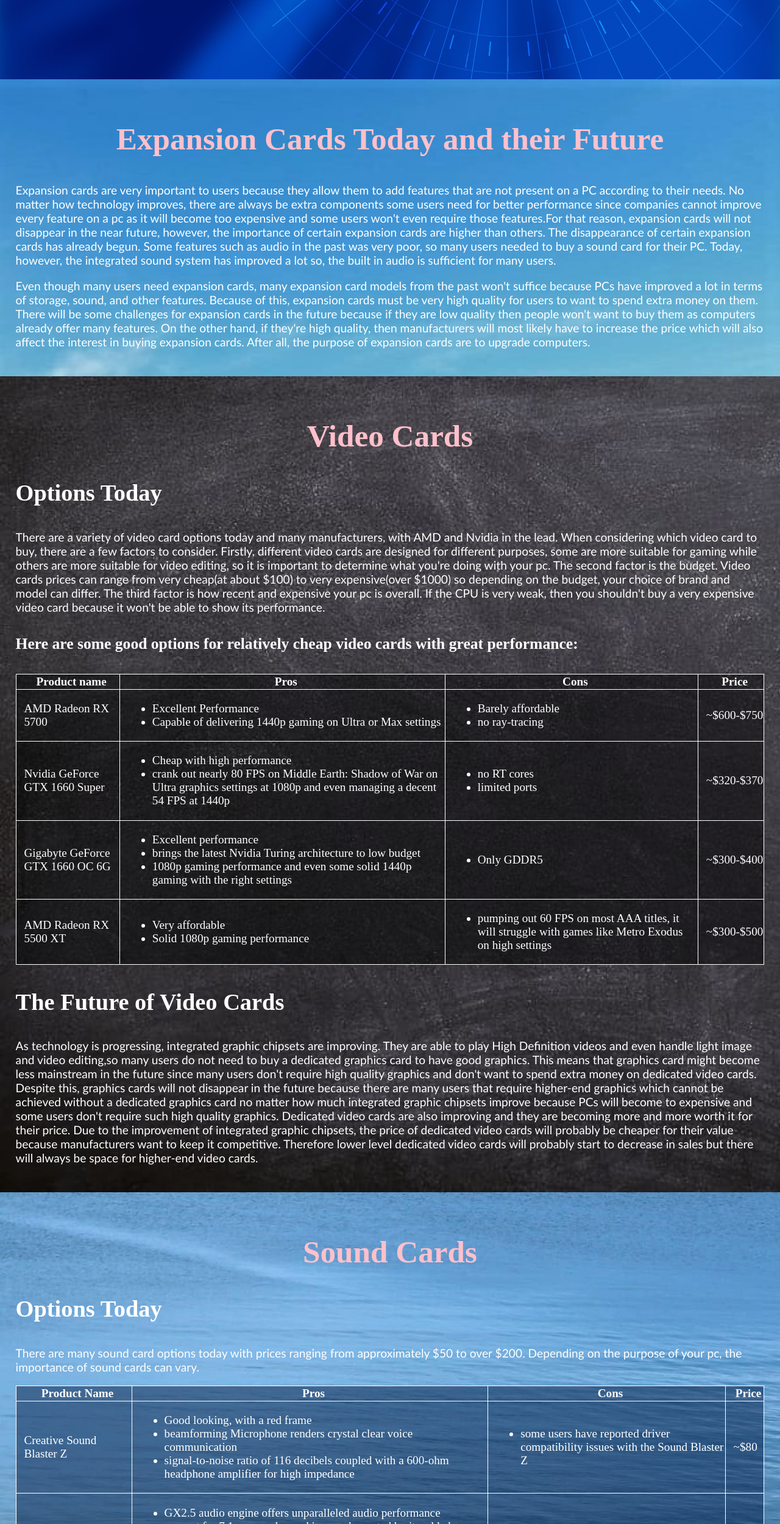
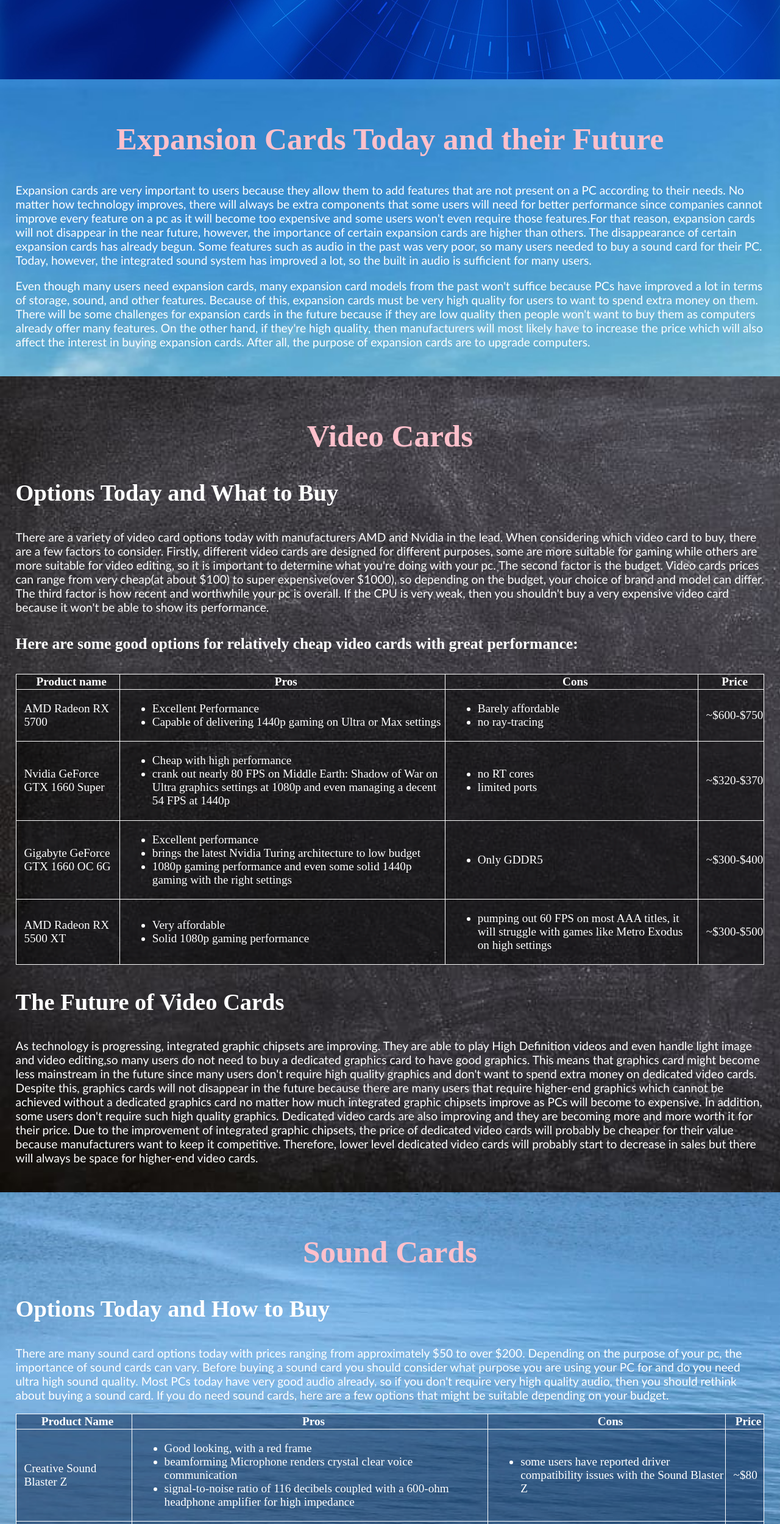
Before and after one commit to wuyiyi1/home, a plain HTML site: page todayandfuture.html in a window 1280 px wide. Shown: the part 721-3220 px from the top of the page at 61% size. Drawn offline with Linux system fonts and the light colour scheme.

Commit message:
Add files via upload

```diff
--- a/todayandfuture.html
+++ b/todayandfuture.html
@@ -29,11 +29,11 @@
 		<div id="page2">
 			<h2><a id="expansioncards">Expansion Cards Today and their Future</a></h2>
 			<p>Expansion cards are very important to users because they allow them to add features that are not present on a PC according
-			to their needs. No matter how technology improves, there are always be extra components some users need for better performance
+			to their needs. No matter how technology improves, there will always be extra components that some users will need for better performance
 			since companies cannot improve every feature on a pc as it will become too expensive and some users won't even require
 			those features.For that reason, expansion cards will not disappear in the near future, however, the importance of certain expansion cards are higher than
 			others. The disappearance of certain expansion cards has already begun. Some features such as audio in the past was very poor, so many users
-			needed to buy a sound card for their PC. Today, however, the integrated sound system has improved a lot so, the built in audio is sufficient for many users.</p>
+			needed to buy a sound card for their PC. Today, however, the integrated sound system has improved a lot, so the built in audio is sufficient for many users.</p>
 			<p>Even though many users need expansion cards, many expansion card models from the past won't suffice because PCs have improved a lot in
 			terms of storage, sound, and other features. Because of this, expansion cards must be very high quality for users to want to spend extra money on them.
 			There will be some challenges for expansion cards in the future because if they are low quality then people won't want to buy them as
@@ -42,13 +42,15 @@
 		</div>
 		<!--section for the third section about video cards-->
 		<div id="page3">
+			<!--header for subject of video cards-->
 			<h2><a id="videocards">Video Cards</a></h2>
-			<h3>Options Today</h3>
-			<p>There are a variety of video card options today and many manufacturers, with AMD and Nvidia in the lead. When considering which video card to buy,
+			<!--header for options today for buying and what to choose-->
+			<h3>Options Today and What to Buy</h3>
+			<p>There are a variety of video card options today with manufacturers AMD and Nvidia in the lead. When considering which video card to buy,
 			there are a few factors to consider. Firstly, different video cards are designed for different purposes, some are more suitable for gaming while others
 			are more suitable for video editing, so it is important to determine what you're doing with your pc. The second factor is the budget. Video cards prices
-			can range from very cheap(at about $100) to very expensive(over $1000) so depending on the budget, your choice of brand and model can differ. The third factor
-			is how recent and expensive your pc is overall. If the CPU is very weak, then you shouldn't buy a very expensive video card because it won't be able to
+			can range from very cheap(at about $100) to super expensive(over $1000), so depending on the budget, your choice of brand and model can differ. The third factor
+			is how recent and worthwhile your pc is overall. If the CPU is very weak, then you shouldn't buy a very expensive video card because it won't be able to
 			show its performance.</p>
 			<h4>Here are some good options for relatively cheap video cards with great performance:</h4>
 			<!--table regarding different options for video cards and their features-->
@@ -130,18 +132,20 @@
 			image and video editing,so many users do not need to buy a dedicated graphics card to have good graphics. This means that graphics card might
 			become less mainstream in the future since many users don't require high quality graphics and don't want to spend extra money on dedicated video cards.
 			Despite this, graphics cards will not disappear in the future because there are many users that require higher-end graphics which cannot be achieved
-			without a dedicated graphics card no matter how much integrated graphic chipsets improve because PCs will become to expensive and some users don't require
+			without a dedicated graphics card no matter how much integrated graphic chipsets improve as PCs will become to expensive. In addition, some users don't require
 			such high quality graphics. Dedicated video cards are also improving and they are becoming more and more worth it for their price. Due to the
 			improvement of integrated graphic chipsets, the price of dedicated video cards will probably be cheaper for their value because manufacturers want to
-			keep it competitive. Therefore lower level dedicated video cards will probably start to decrease in sales but there will always be space for higher-end
+			keep it competitive. Therefore, lower level dedicated video cards will probably start to decrease in sales but there will always be space for higher-end
 			video cards.</p>
 		</div>
 		<!--section for the fourth section about sound cards-->
 		<div id="page4">
 			<h2><a id="soundcards">Sound Cards</a></h2>
-			<h3>Options Today</h3>
+			<h3>Options Today and How to Buy</h3>
 			<p>There are many sound card options today with prices ranging from approximately $50 to over $200. Depending on the purpose of your pc, the importance
-			of sound cards can vary.</p>
+			of sound cards can vary. Before buying a sound card you should consider what purpose you are using your PC for and do you need ultra high sound quality.
+			Most PCs today have very good audio already, so if you don't require very high quality audio, then you should rethink about buying a sound card. If you
+			do need sound cards, here are a few options that might be suitable depending on your budget.</p>
 			<!--table about the options for sound cards and their features-->
 			<table id="sound">
 				<tr>
```
Also changed, not shown: references.html (+1 -0 lines), stylevideo.css (+5 -5 lines), videocard.html (+3 -2 lines).
